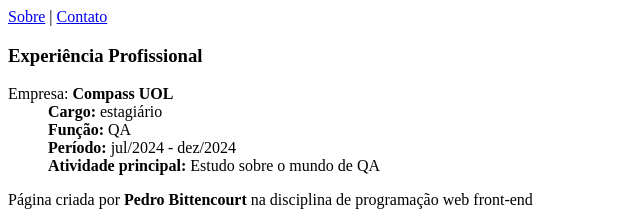
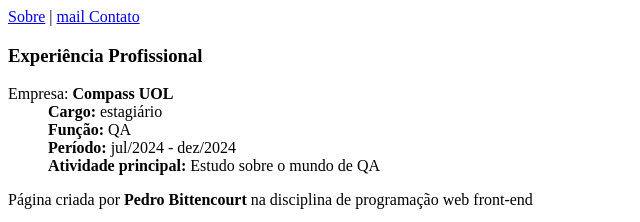
Before and after one commit to pBittencourtS/TagsNovas, a plain HTML site: page index.html in a window 1280 px wide. Shown: the top 222 px of the page, 0-640 px from the left. Drawn offline with nearby package versions, Linux system fonts and the light colour scheme.

Commit message:
adicionando icone

```diff
--- a/index.html
+++ b/index.html
@@ -9,7 +9,9 @@
 <body>
     <nav>
         <a href="#rodape">Sobre</a> |
-        <link rel="stylesheet" href="https://fonts.googleapis.com/css2?family=Material+Symbols+Outlined:opsz,wght,FILL,GRAD@20..48,100..700,0..1,-50..200&icon_names=mail" /><a href="mailto:pbittencourt@alunos.utfpr.edu.br" title="E-mail para contato">Contato</a>
+        <a href="mailto:pbittencourt@alunos.utfpr.edu.br" title="E-mail para contato">
+            <span class="material-symbols-outlined">mail</span> Contato
+        </a>
     </nav>
 
     <main>
```
